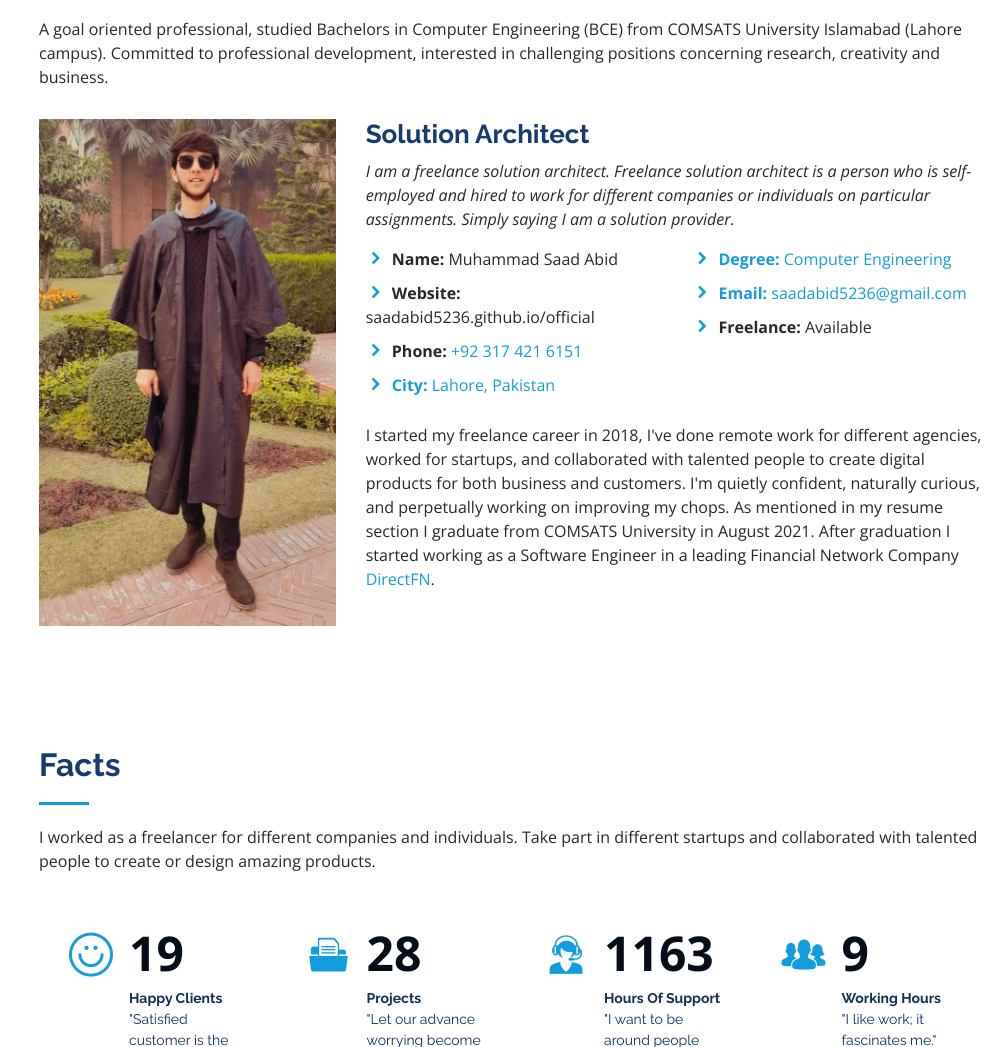
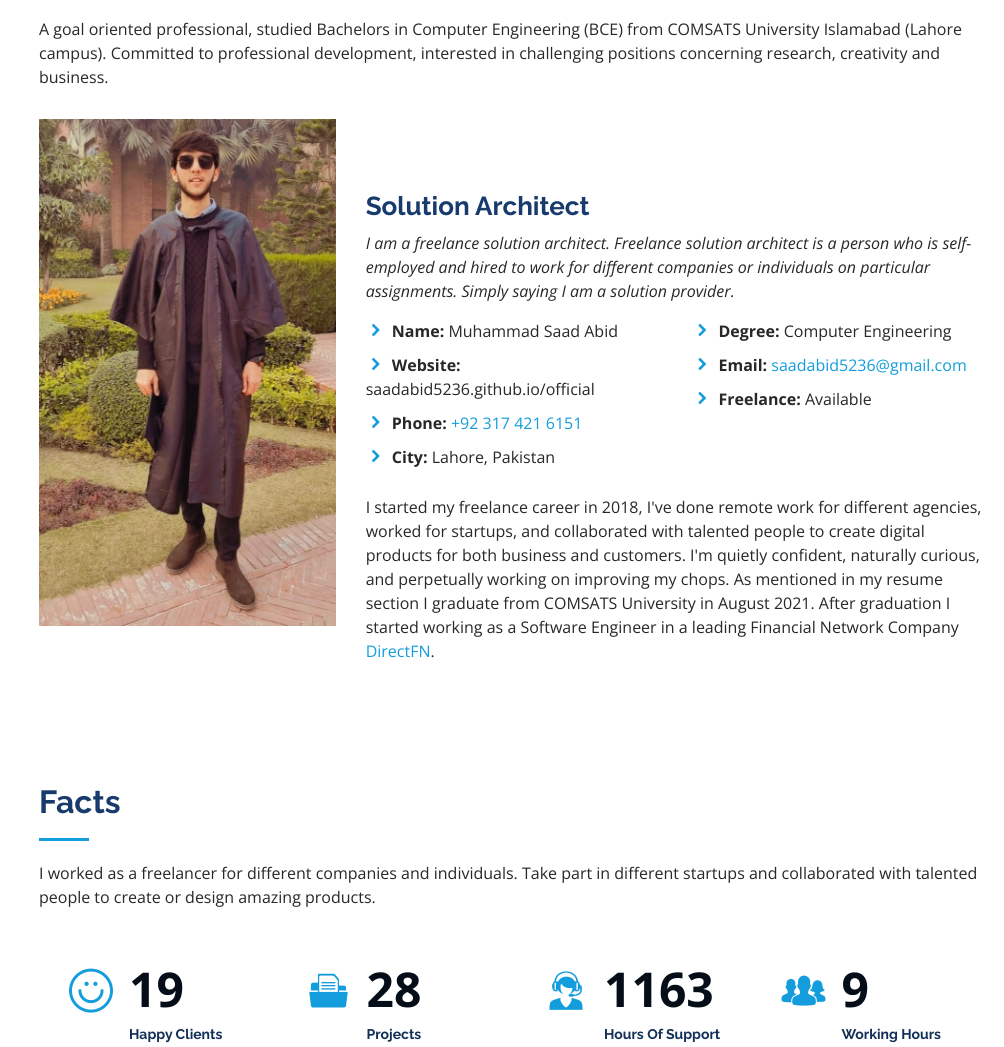
Before and after one commit to ch-msaad/official, a plain HTML site: page index.html in a window 1280 px wide. Shown: the part 921-1968 px from the top of the page, without its empty margins (276-1280 px from the left). Drawn offline with nearby package versions, Linux system fonts and the light colour scheme.

Commit message:
Update index.html

```diff
--- a/index.html
+++ b/index.html
@@ -96,7 +96,7 @@
           <div class="col-lg-4" data-aos="fade-right">
             <img src="assets/img/saad-new.jpeg" class="img-fluid" alt="">
           </div>
-          <div class="col-lg-8 pt-4 pt-lg-0 content" data-aos="fade-left">
+          <div class="col-lg-8 pt-4 pt-lg-0 content" data-aos="fade-left"><br><br><br>
             <h3>Solution Architect</h3>
             <p class="font-italic">
               I am a freelance solution architect. Freelance solution architect is a person who is self-employed and hired to work for different companies or individuals on particular assignments. Simply saying I am a solution provider.
@@ -106,7 +106,7 @@
                 <ul>
                   <li><i class="icofont-rounded-right"></i> <strong>Name:</strong> Muhammad Saad Abid</li>
                   <li><i class="icofont-rounded-right"></i> <strong>Website:</strong> saadabid5236.github.io/official</li>
-                  <li><i class="icofont-rounded-right"></i> <strong>Phone:</strong> <a href="tel:+92 317 421 6151">+92 317 421 6151</li>
+                  <li><i class="icofont-rounded-right"></i> <strong>Phone:</strong> <a href="tel:+92 317 421 6151">+92 317 421 6151</a></li>
                   <li><i class="icofont-rounded-right"></i> <strong>City:</strong> Lahore, Pakistan</li>
                 </ul>
               </div>
```
